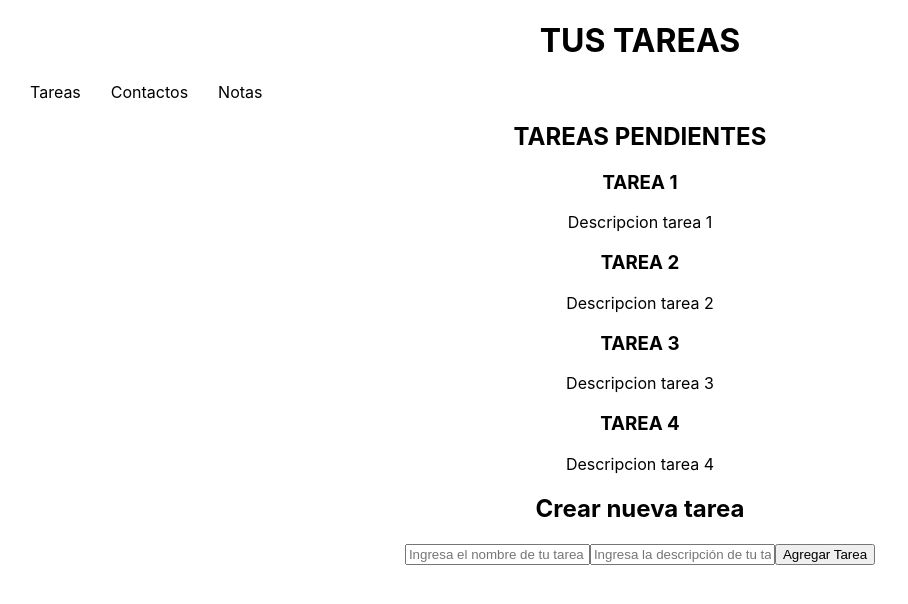
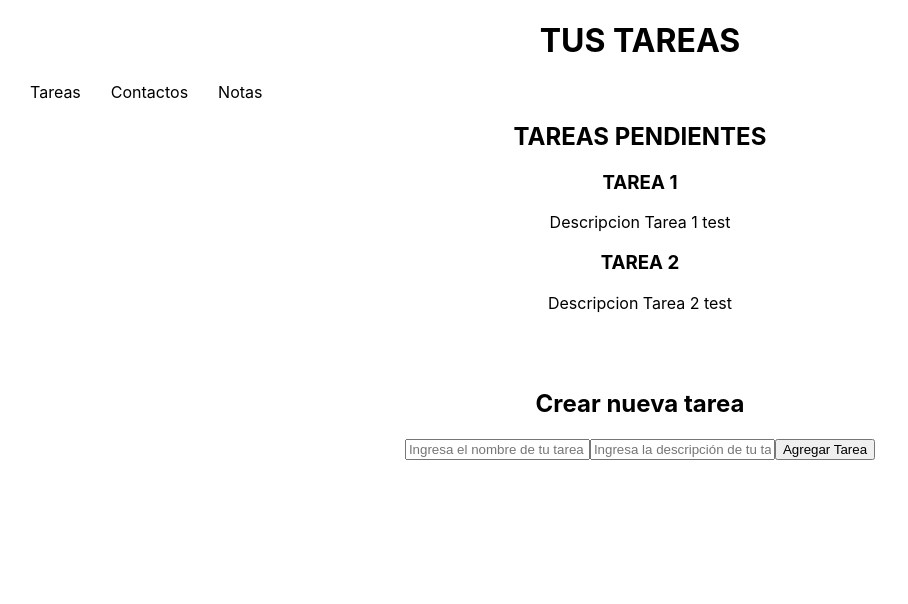
Before and after one commit to scottimariano/toDo-App, a React (Create React App) app: page / in a window 1280 px wide. Shown: the top 604 px of the page, without its empty margins (0-908 px from the left). Built offline with nearby package versions, Linux system fonts and the light colour scheme.

Commit message:
Todos en App state funcionando.

```diff
--- a/src/App.js
+++ b/src/App.js
@@ -1,13 +1,22 @@
+import React from 'react';
 import './App.css';
 import Tarea from './Tarea.js';
 
-function App() {
+class App extends React.Component {
+constructor(props) {
+  super(props)
+  this.state = {
+    toDos: [{id:1, name: 'Tarea1', descripcion: 'Descripcion Tarea 1 test'}, {id:2, name: 'Tarea 2', descripcion: 'Descripcion Tarea 2 test'}]
+  }
+}
+
+  render () {
     return (
       <div className="App">
         <header>
           <h1>TUS TAREAS</h1>
           <nav>
-          <ul class='navigationBar'>
+            <ul className='navigationBar'>
               <li>Tareas</li>
               <li>Contactos</li>
               <li>Notas</li>
@@ -17,12 +26,15 @@ function App() {
         </header>
         <div>
           <h2>TAREAS PENDIENTES</h2>
-        <Tarea tareaId='1' />
-        <Tarea tareaId='2' />
-        <Tarea tareaId='3' />
-        <Tarea tareaId='4' />
+          {this.state.toDos.length ? null : <div className='notificacion'>COMENCEMOS POR AGREGAR TAREAS</div>}
+          {this.state.toDos.map(function(toDo){
+            return <Tarea key={toDo.id} tareaId={toDo.id} tareaDescripcion={toDo.descripcion} />
+          })
+          }
         </div>
         <div>
+          <br/>
+          <br/>
           <h2>Crear nueva tarea</h2>
           <input type='text' placeholder='Ingresa el nombre de tu tarea'></input>
           <input type='text' placeholder='Ingresa la descripción de tu tarea'></input>
@@ -31,5 +43,6 @@ function App() {
       </div>
     );
   }
+}
 
 export default App;
--- a/src/Tarea.js
+++ b/src/Tarea.js
@@ -5,7 +5,7 @@ function Tarea(props) {
     return (
     <div>
         <h3>TAREA {props.tareaId}</h3>
-        <p>Descripcion tarea {props.tareaId} </p>
+        <p>{props.tareaDescripcion} </p>
     </div>
     );
 }
```
Lines whose indentation alone changed are shown as unchanged.
